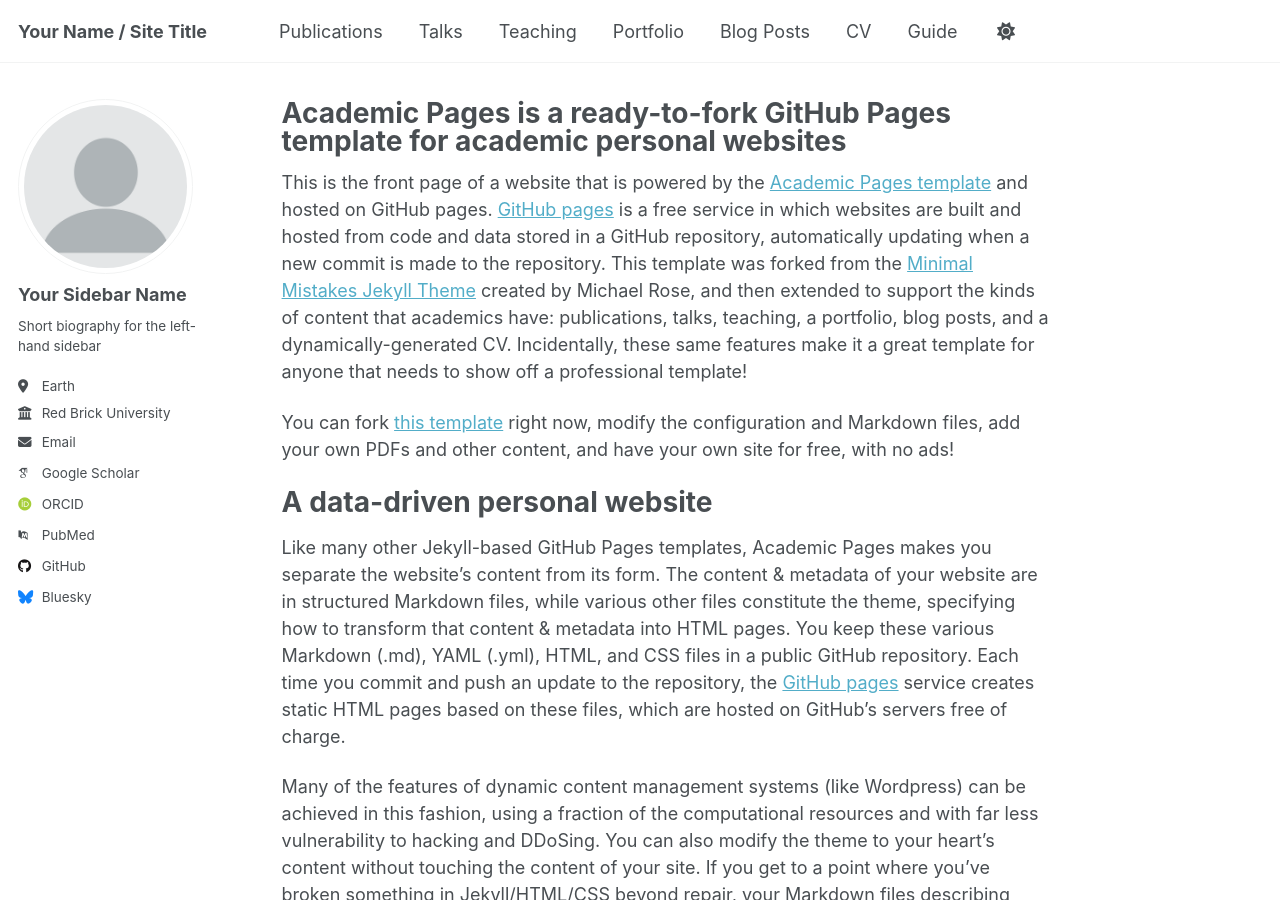
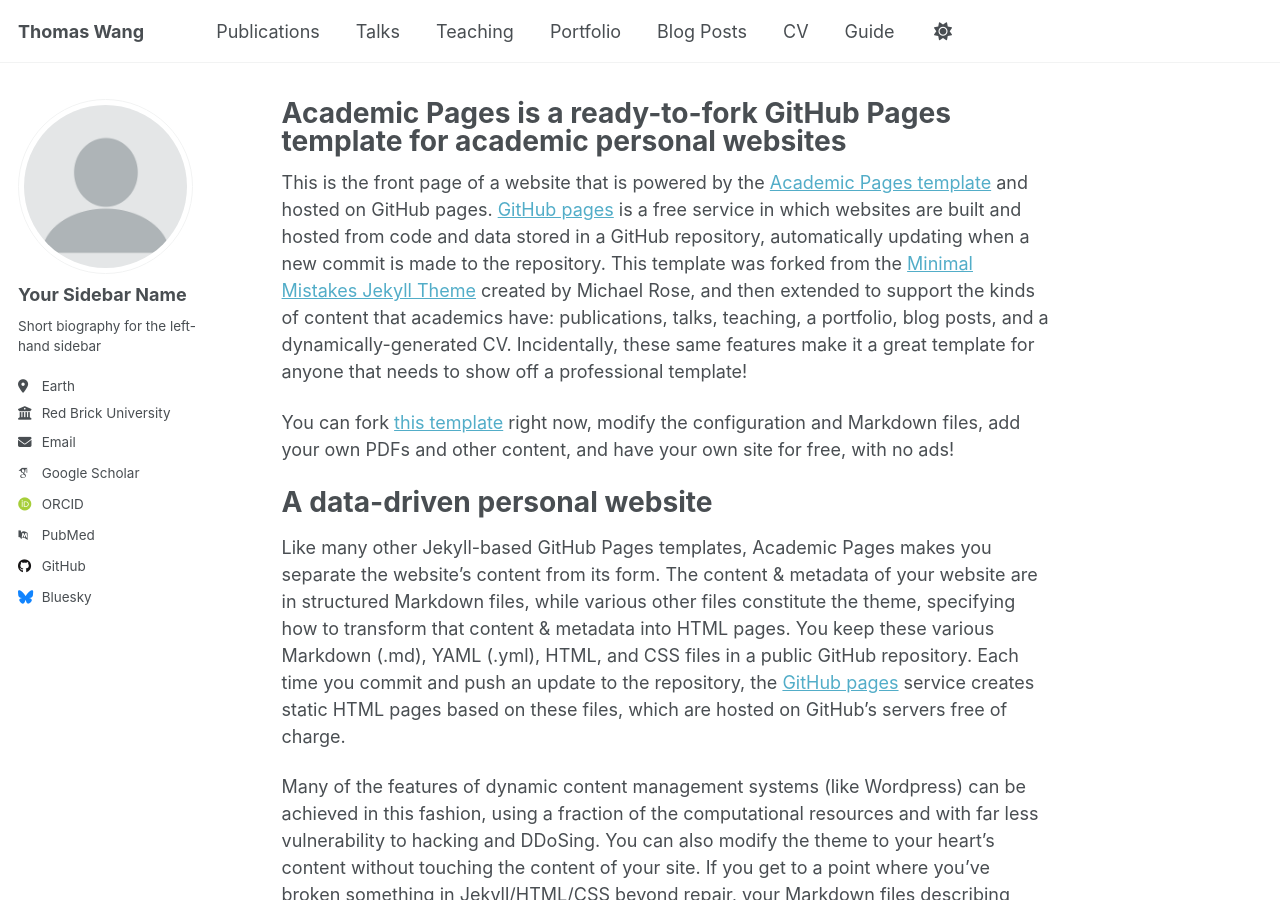
Before and after one commit to L1ttle-tra1n/L1ttle-tra1n.github.io, a Jekyll site: the page built from _pages/about.md, in a window 1280 px wide and 900 px high. Built offline with Jekyll 4.4.1, drawn with Linux system fonts in a browser that asks for light colours; some web fonts are replaced; a script that is not in the unit is left out.

Commit message:
Update _config.yml

```diff
--- a/_config.yml
+++ b/_config.yml
@@ -9,7 +9,7 @@
 # Basic Site Settings
 locale                   : "en-US"
 site_theme               : "default" # Currently available options are "default", "air"
-title                    : "Your Name / Site Title"
+title                    : "Thomas Wang"
 title_separator          : "-"
 name                     : &name "Your Name"
 description              : &description "personal description"
```
